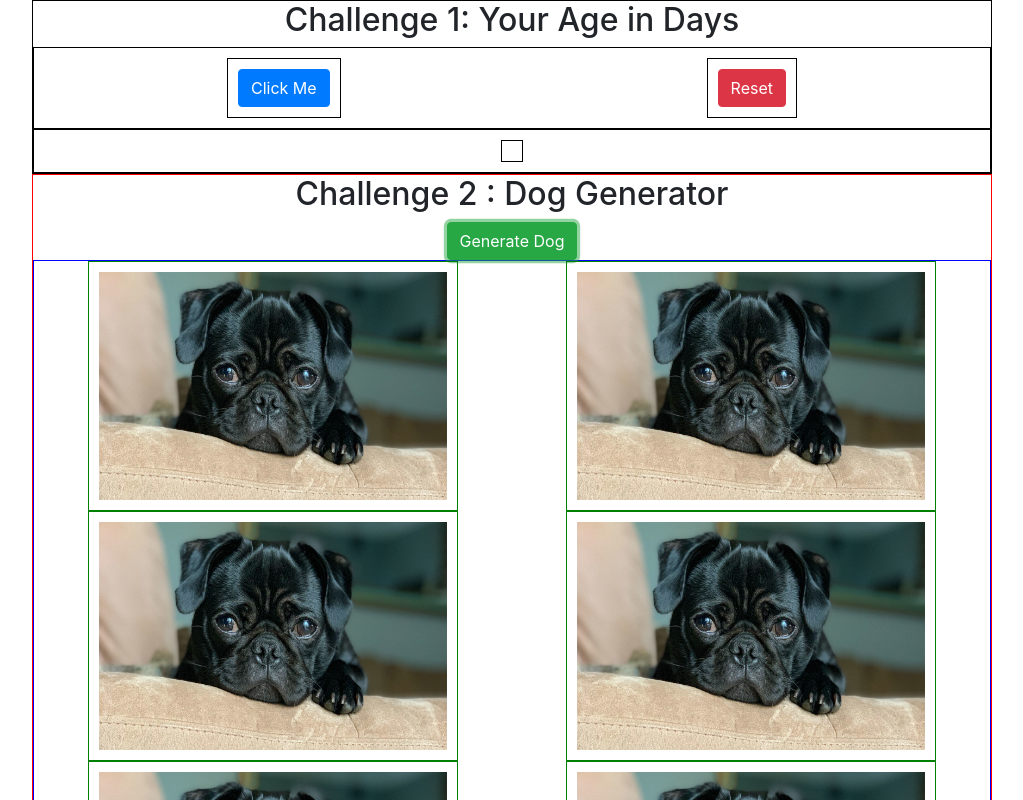
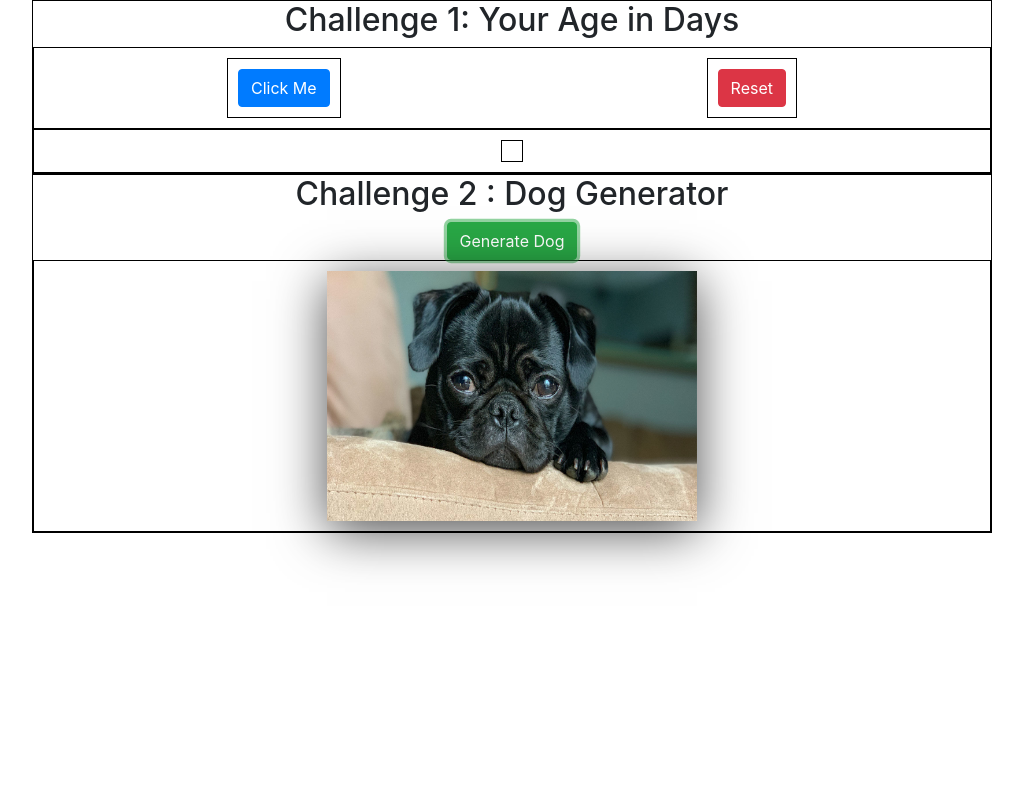
Before and after one commit to DaminduSandaruwan/JavaScriptBasics, a plain HTML site: page CHALLENGE/index.html in a window 1280 px wide. Both pictures are taken after a click on the button "Generate Dog". Shown: the top 800 px of the page, without its empty margins (128-1151 px from the left). Drawn offline with nearby package versions, Linux system fonts and the light colour scheme.

Commit message:
Done challenge 2

```diff
--- a/CHALLENGE/css/style.css
+++ b/CHALLENGE/css/style.css
@@ -22,20 +22,23 @@
 }
 
 .container-2{
-    border: 1px solid red;
+    border: 1px solid black;
     width: 75%;
     margin: 0 auto;
     text-align: center;
 }
 .flex-box-container-2{
     display: flex;
+    border: 1px solid black;
+    padding: 10px;
     flex-wrap: wrap;
+    flex-direction: row;
     justify-content: space-around;
-    border: 1px solid blue;
 }
 
 .flex-box-container-2 img{
-    border: 1px solid green;
-    padding: 10px;
+    /* border: 1px solid green; */
+    /* padding: 10px; */
+    box-shadow: 0px 10px 50px rgba(0,0,0,0.7);
 
 }
--- a/CHALLENGE/index.html
+++ b/CHALLENGE/index.html
@@ -28,14 +28,9 @@
     <!-- CHALLENGE 2 -->
     <div class="container-2">
         <h2>Challenge 2 : Dog Generator</h2>
-        <button class="btn btn-success">Generate Dog</button>
-        <div class="flex-box-container-2">
-            <img src="download.jpg" alt="" width="370" height="250">
-            <img src="download.jpg" alt="" width="370" height="250">
-            <img src="download.jpg" alt="" width="370" height="250">
-            <img src="download.jpg" alt="" width="370" height="250">
-            <img src="download.jpg" alt="" width="370" height="250">
-            <img src="download.jpg" alt="" width="370" height="250">
+        <button class="btn btn-success" id="dog-generator" onclick="generateDog()">Generate Dog</button>
+        <div class="flex-box-container-2" id="flex-dog-gen">
+            <!-- <img src="download.jpg" alt="" width="370" height="250"> -->
 
         </div>
     </div>
--- a/CHALLENGE/js/script.js
+++ b/CHALLENGE/js/script.js
@@ -16,3 +16,12 @@ function reset(){
 }
 
 //CHALLENGE 2
+
+function generateDog(){
+    var image = document.createElement('img');
+    var div = document.getElementById('flex-dog-gen');
+    image.src = "download.jpg";
+    image.width=370;
+    image.height =250;
+    div.appendChild(image);
+}
```
